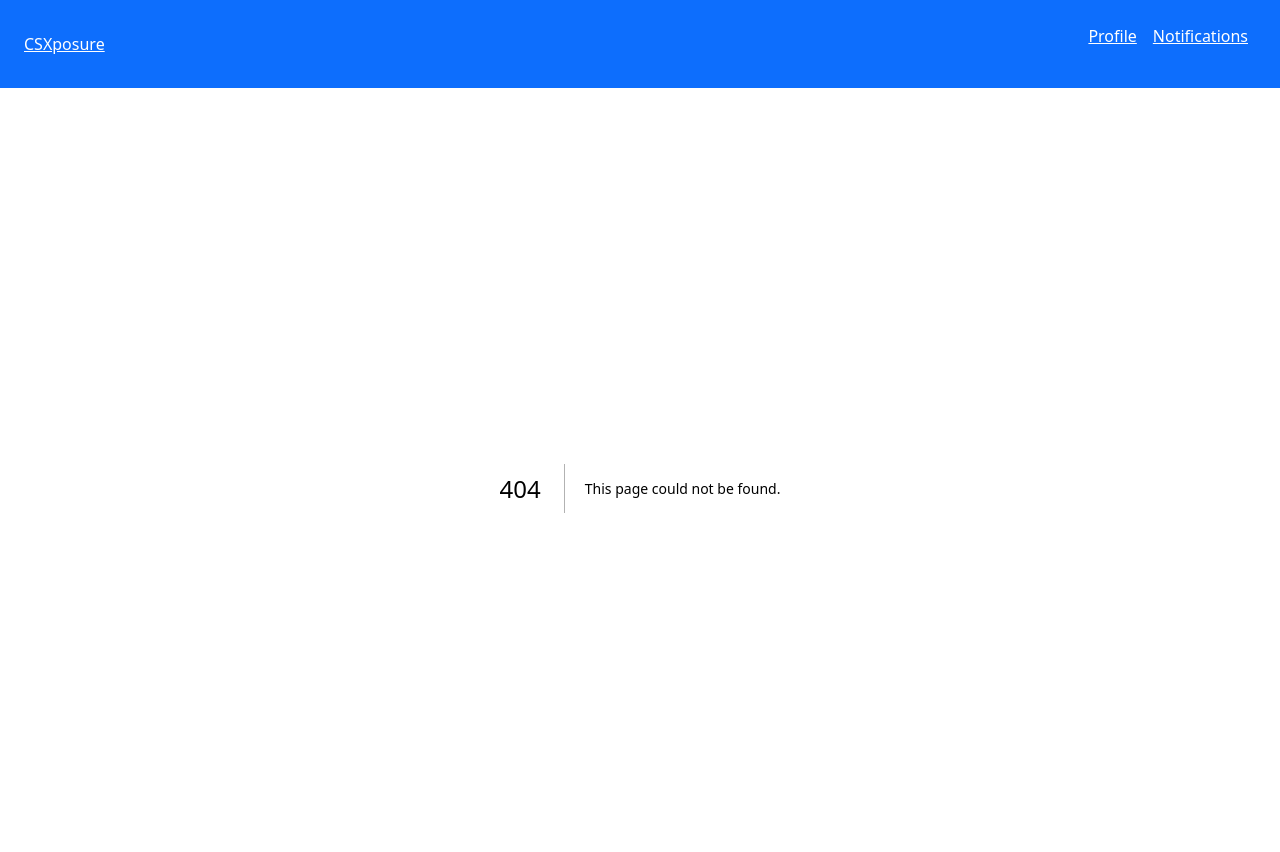
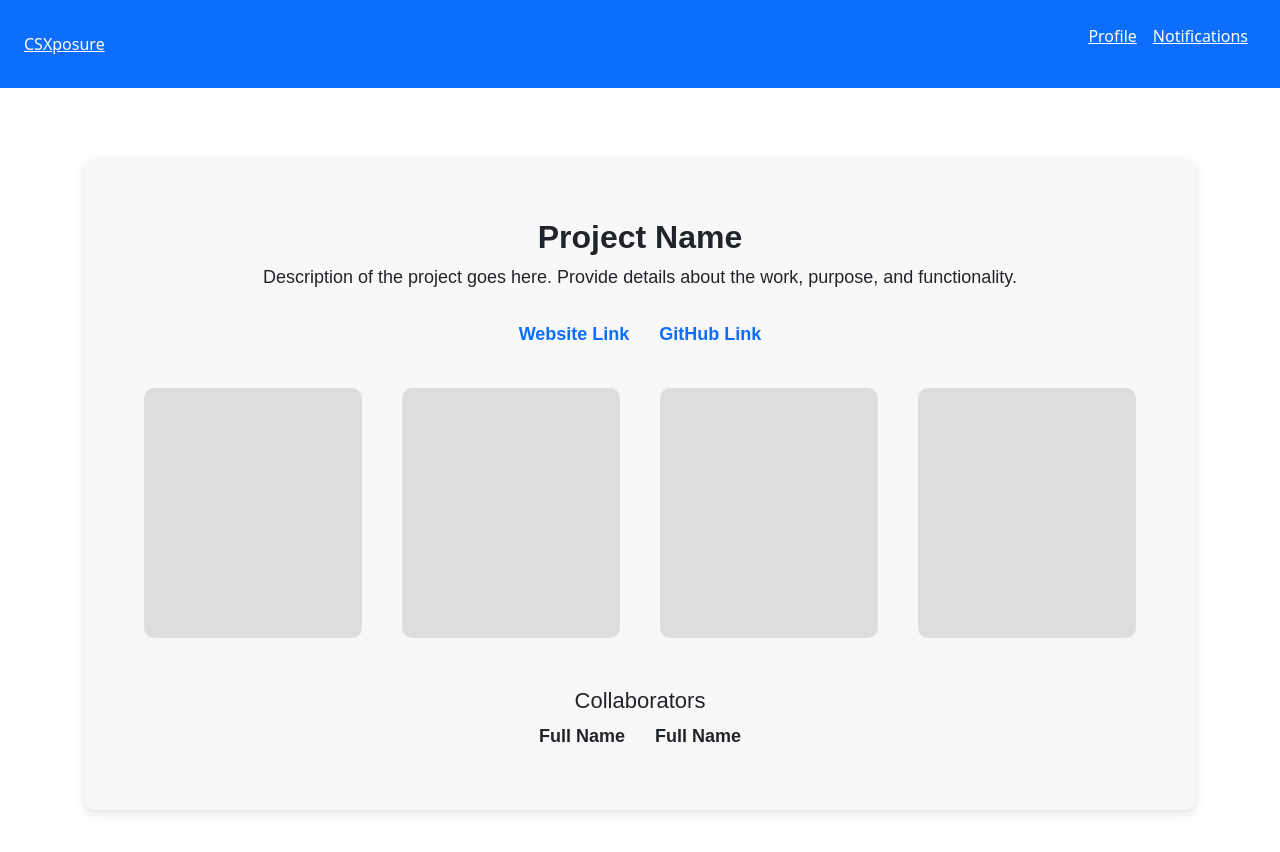
Before and after one commit to AsahH12/csxposure, a Next.js app: page /StudentProjectPage in a window 1280 px wide. Before the commit this address had no page. Shown: the top 852 px of the page. After the commit the page ends 830 px from the top, so only its background shows below. Built offline with nearby package versions, Linux system fonts and the light colour scheme.

Commit message:
Finish project page layout

```diff
--- /dev/null
+++ b/app/StudentProjectPage/page.tsx
@@ -0,0 +1,39 @@
+"use client";
+import React from "react";
+import "./studentProject.css";
+
+const StudentProjectPage: React.FC = () => {
+  return (
+    <div className="project-container">
+
+      <div className="project-content">
+        <h1 className="project-title">Project Name</h1>
+        <p className="project-description">
+          Description of the project goes here. Provide details about the work, purpose, and functionality.
+        </p>
+
+        <div className="project-links">
+          <a href="#" className="project-link"> Website Link</a>
+          <a href="#" className="project-link"> GitHub Link</a>
+        </div>
+
+        <div className="project-media">
+          <div className="media-item project-box"></div>
+          <div className="media-item project-box"></div>
+          <div className="media-item project-box"></div>
+          <div className="media-item project-box"></div>
+        </div>
+
+        <div className="collaborators">
+          <h2>Collaborators</h2>
+          <div className="collaborator-list">
+            <span> Full Name</span>
+            <span> Full Name</span>
+          </div>
+        </div>
+      </div>
+    </div>
+  );
+};
+
+export default StudentProjectPage;
--- /dev/null
+++ b/app/StudentProjectPage/studentProject.css
@@ -0,0 +1,91 @@
+.project-container {
+    width: 90%;
+    margin: auto;
+    font-family: Arial, sans-serif;
+    padding: 20px;
+    margin-top: 50px;
+  }
+
+  .project-content {
+    background: #f8f8f8;
+    padding: 60px;
+    border-radius: 10px;
+    text-align: center;
+    box-shadow: 0px 4px 10px rgba(0, 0, 0, 0.1);
+    width: 100%;
+    max-width: 1200px;
+    margin: auto;
+  }
+
+  .project-title {
+    font-size: 32px;
+    font-weight: bold;
+  }
+
+  .project-description {
+    font-size: 18px;
+    margin-bottom: 30px;
+  }
+
+  .project-links {
+    display: flex;
+    justify-content: center;
+    gap: 30px;
+    margin-bottom: 30px;
+  }
+
+  .project-link {
+    text-decoration: none;
+    font-weight: bold;
+    font-size: 18px;
+  }
+
+  .project-media {
+    display: flex;
+    justify-content: space-between;
+    margin-top: 40px;
+    gap: 20px;
+  }
+
+  .media-item {
+    width: 22%;
+    height: 250px;
+    border-radius: 10px;
+    background: #ddd;
+    display: flex;
+    align-items: center;
+    justify-content: center;
+    font-size: 24px;
+    font-weight: bold;
+    color: #666;
+  }
+
+  .collaborators {
+    margin-top: 50px;
+  }
+
+  .collaborators h2 {
+    font-size: 22px;
+  }
+
+  .collaborator-list {
+    display: flex;
+    justify-content: center;
+    gap: 30px;
+    font-size: 18px;
+    font-weight: bold;
+  }
+
+  html, body {
+    height: 100%;
+    margin: 0;
+  }
+
+  .main-content {
+    display: flex;
+    flex-direction: column;
+    align-items: center;
+    justify-content: center;
+    min-height: calc(100vh - 80px);
+    padding-bottom: 50px;
+  }
```
Also changed, not shown: app/ProfileEditPage/page.tsx (+68 -15 lines), 1 other file (tests, documents, lock files or other folders).
